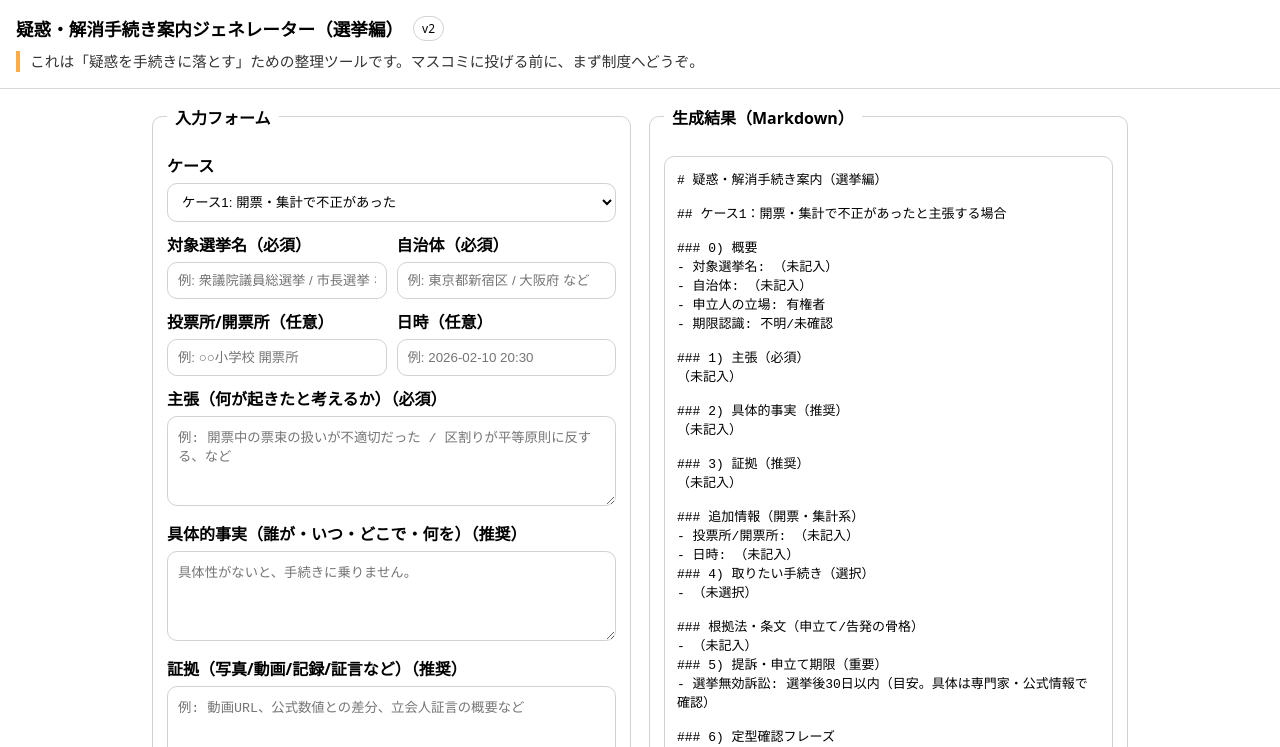
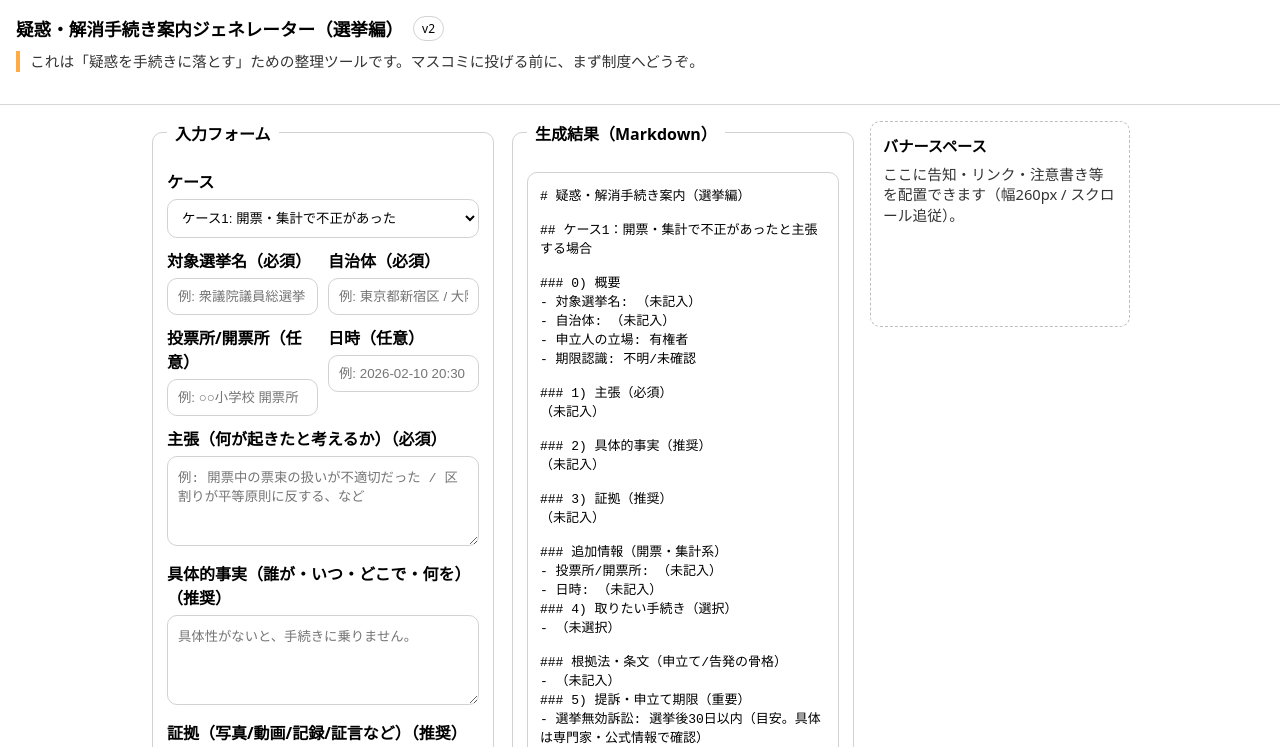
Before and after one commit to getsal/suspicion-kit, a plain HTML site: page index.html in a window 1280 px wide. Shown: the top 747 px of the page. Drawn offline with nearby package versions, Linux system fonts and the light colour scheme.

Commit message:
docs: update index.html content

```diff
--- a/index.html
+++ b/index.html
@@ -9,8 +9,20 @@
 	    body { font-family: system-ui, -apple-system, "Segoe UI", sans-serif; margin: 0; }
 	    header { padding: 16px; border-bottom: 1px solid rgba(127,127,127,.3); }
 	    main { max-width: 980px; margin: 0 auto; padding: 16px; }
+	    .layout { display: grid; grid-template-columns: 1fr 260px; gap: 14px; align-items: start; }
+	    @media (max-width: 980px) { .layout { grid-template-columns: 1fr; } }
 	    .grid { display: grid; grid-template-columns: 1fr 1fr; gap: 14px; }
 	    @media (max-width: 900px) { .grid { grid-template-columns: 1fr; } }
+	    aside.sidebar { position: sticky; top: 14px; }
+	    @media (max-width: 980px) { aside.sidebar { position: static; } }
+	    .banner {
+	      border: 1px dashed rgba(127,127,127,.5);
+	      border-radius: 10px;
+	      padding: 12px;
+	      min-height: 180px;
+	    }
+	    .banner h2 { font-size: 0.95rem; margin: 0 0 8px; }
+	    .banner .hint { margin: 0; }
 	    fieldset { border: 1px solid rgba(127,127,127,.35); border-radius: 10px; padding: 14px; }
 	    legend { padding: 0 8px; font-weight: 700; }
 	    label { display: block; margin: 10px 0 6px; font-weight: 600; }
@@ -50,9 +62,13 @@
   <p class="hint warn" style="margin:10px 0 0;">
     これは「疑惑を手続きに落とす」ための整理ツールです。マスコミに投げる前に、まず制度へどうぞ。
   </p>
+  <p>
+    <a href="https://amzn.to/4ahxQet"></a>
+  </p>
 </header>
 
 	<main>
+	  <div class="layout">
 	    <div class="grid">
 	      <fieldset>
 	        <legend>入力フォーム</legend>
@@ -148,6 +164,14 @@
 	          このMarkdownをそのまま貼るだけで「手続き未到達の疑惑」を機械的に選別できます。人間同士で殴り合うより文明的。
 	        </p>
 	      </fieldset>
+	    </div>
+
+	    <aside class="sidebar" aria-label="バナー">
+	      <div class="banner">
+	        <h2>バナースペース</h2>
+	        <p class="hint">ここに告知・リンク・注意書き等を配置できます（幅260px / スクロール追従）。</p>
+	      </div>
+	    </aside>
 	  </div>
 	</main>
 
```
Lines whose indentation alone changed are shown as unchanged.
